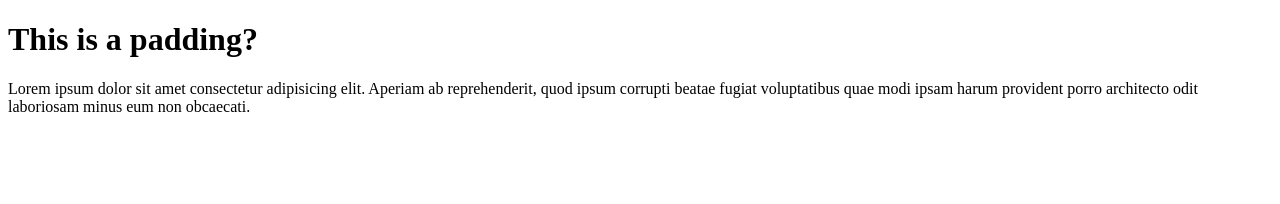
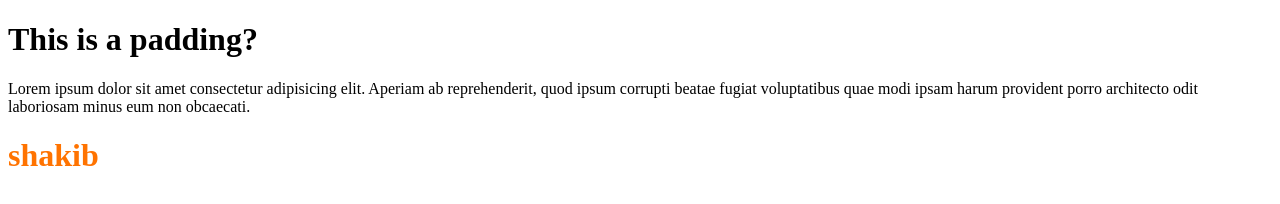
Before and after one commit to Asadul0/My-Ffist-github-repo, a plain HTML site: page index.html in a window 1280 px wide. Drawn offline with Linux system fonts and the light colour scheme.

Commit message:
second commit

```diff
--- a/index.html
+++ b/index.html
@@ -4,11 +4,17 @@
           <meta charset="UTF-8">
           <meta name="viewport" content="width=device-width, initial-scale=1.0">
           <title>Document</title>
+          <link rel="stylesheet" href="style.css">
 </head>
 <body>
          <h1>This is a padding?</h1>
 
 
          <p>Lorem ipsum dolor sit amet consectetur adipisicing elit. Aperiam ab reprehenderit, quod ipsum corrupti beatae fugiat voluptatibus quae modi ipsam harum provident porro architecto odit laboriosam minus eum non obcaecati.</p>
+
+          <div class="a">
+                    <h1>shakib</h1>
+          </div>
+
 </body>
 </html>
--- /dev/null
+++ b/style.css
@@ -0,0 +1,3 @@
+.a{
+          color: rgb(255, 115, 0);
+}
```
